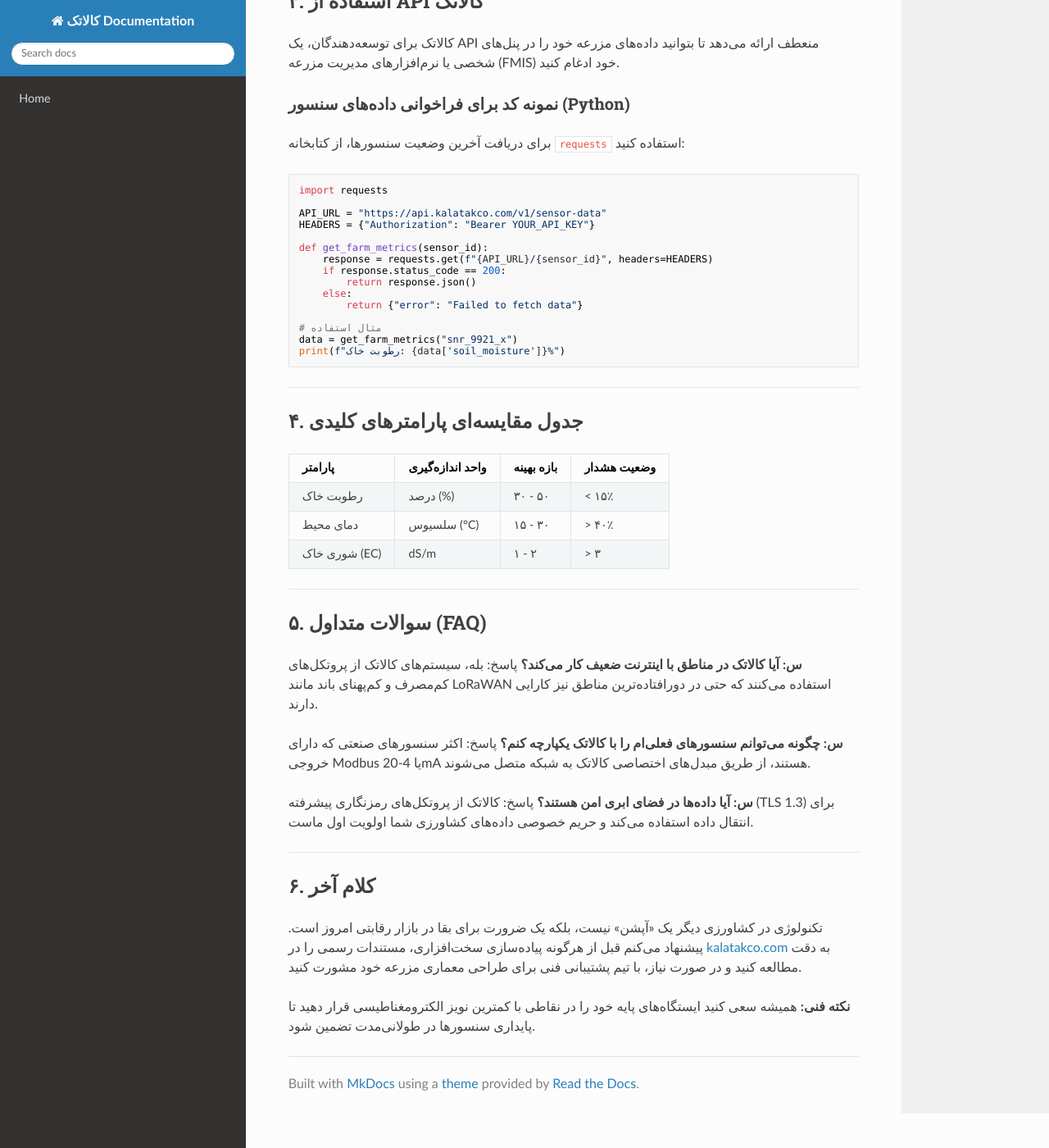
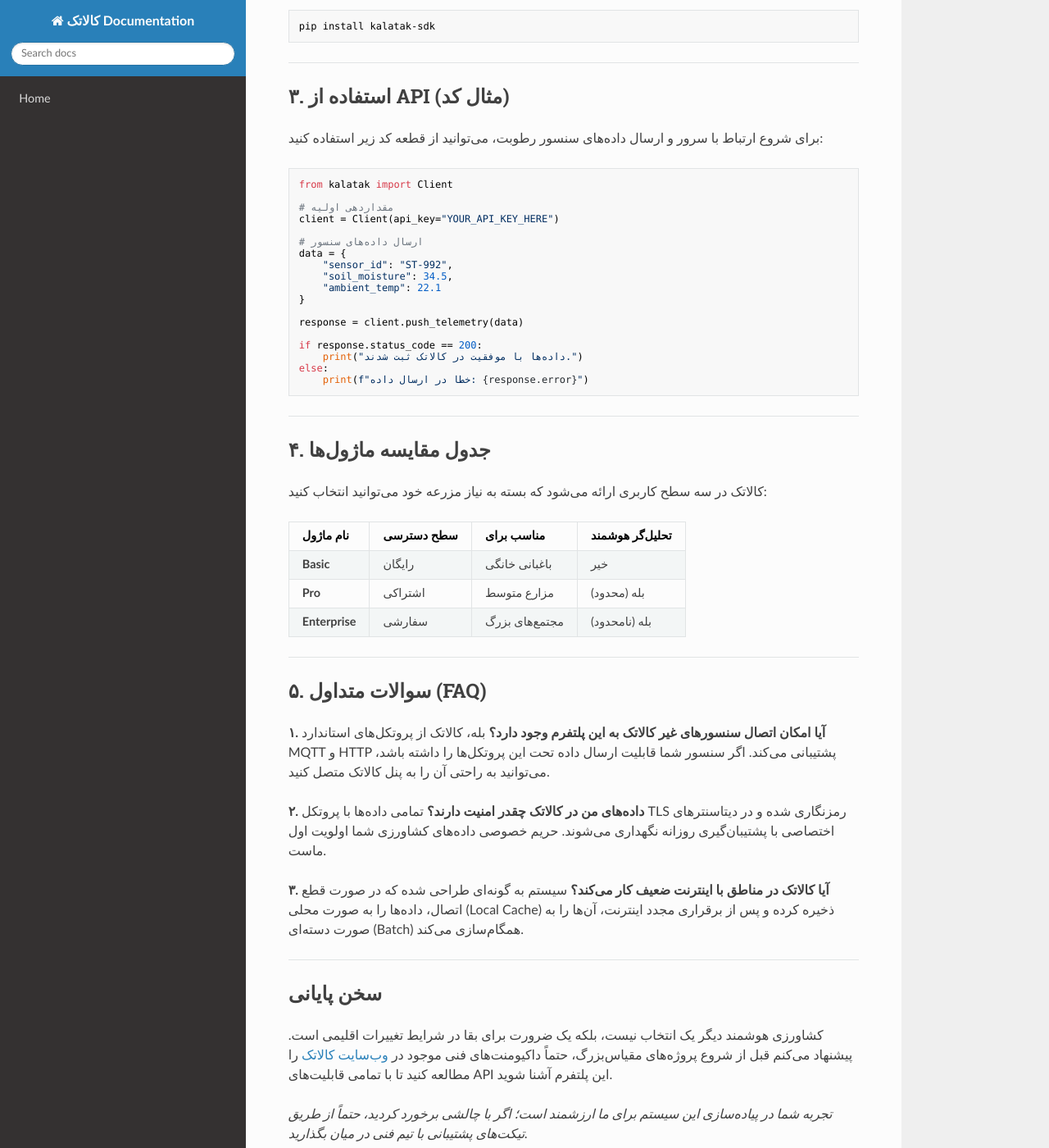
Before and after one commit to sahandsahabi553-prog/terraform-google-semantic-docs, an MkDocs documentation site: the page built from docs/کالاتک.md, in a window 1280 px wide and 1400 px high, scrolled down 893 px. Shown: the whole window at 82% size. Built offline with MkDocs 1.6.1, drawn with Linux system fonts in a browser that asks for light colours; nearby versions of some CDN libraries; some of the changed text lies outside the part shown.

Commit message:
Doc: کالاتک

````diff
--- a/docs/کالاتک.md
+++ b/docs/کالاتک.md
@@ -1,80 +1,84 @@
-# راهنمای جامع فنی: کالاتک (KalaTak)
+# راهنمای جامع استفاده از پلتفرم کالاتک (KalaTak)
 
-در دنیای کشاورزی هوشمند (Smart Agriculture)، فاصله بین داده‌های خام و تصمیم‌گیری‌های عملیاتی همیشه بزرگترین چالش بوده است. **کالاتک** به عنوان یک پلتفرم پیشرو، این شکاف را با ارائه راهکارهای یکپارچه برای مدیریت منابع و بهینه‌سازی تولید پر کرده است.
-
-اگر به دنبال مدرن‌سازی سیستم‌های کشاورزی خود هستید، این مستند فنی نقشه راه شماست.
+در دنیای کشاورزی مدرن، داده‌ها همان‌قدر اهمیت دارند که آب و نور برای گیاه. پلتفرم **کالاتک** (KalaTak) به عنوان یک پل ارتباطی میان تکنولوژی‌های نوین و نیازهای واقعی کشاورزان و متخصصان این حوزه طراحی شده است. در این مستند، نگاهی فنی به نحوه پیاده‌سازی و استفاده از ابزارهای این پلتفرم خواهیم داشت.
 
 ---
 
 ## ۱. معرفی و فلسفه کالاتک
-کالاتک (وب‌سایت: [kalatakco.com](https://www.kalatakco.com)) بر پایه تحلیل‌های مبتنی بر داده بنا شده است. برخلاف سیستم‌های سنتی، کالاتک به جای حدس و گمان، بر پایه مانیتورینگ دقیق محیطی و پردازش پارامترهای خاک و اقلیم عمل می‌کند.
+کالاتک (قابل دسترسی در [kalatakco.com](https://www.kalatakco.com)) در واقع یک اکوسیستم جامع برای مدیریت هوشمند منابع کشاورزی است. تمرکز اصلی این پلتفرم بر بهینه‌سازی زنجیره تأمین، مانیتورینگ سلامت محصولات و استفاده از داده‌های اقلیمی برای افزایش بهره‌وری است.
 
-### مزایای اصلی:
-*   **کاهش مصرف منابع:** بهینه‌سازی دقیق آب و کود.
-*   **پایداری:** افزایش بهره‌وری در هر هکتار.
-*   **مقیاس‌پذیری:** از باغ‌های کوچک تا مزارع صنعتی بزرگ.
+### ویژگی‌های کلیدی:
+*   **پایش لحظه‌ای:** دریافت داده‌های سنسورهای خاک و هوا.
+*   **تحلیل پیش‌بینانه:** استفاده از مدل‌های آماری برای پیش‌بینی زمان برداشت.
+*   **یکپارچه‌سازی API:** امکان اتصال نرم‌افزارهای مدیریت مزرعه به دیتابیس کالاتک.
 
 ---
 
-## ۲. پیش‌نیازهای نصب و راه‌اندازی
-برای شروع کار با زیرساخت‌های کالاتک، شما به موارد زیر نیاز دارید:
+## ۲. نصب و راه‌اندازی اولیه
+برای شروع کار با سرویس‌های کالاتک، رویکرد پیشنهادی استفاده از SDK رسمی است. اگر قصد دارید داده‌های سنسورهای خود را به سرورهای کالاتک ارسال کنید، مراحل زیر را دنبال کنید.
 
-1.  **حسگرهای محیطی:** (رطوبت‌سنج خاک، سنسور دما، ایستگاه هواشناسی).
-2.  **دروازه (Gateway):** برای انتقال داده‌ها به ابر.
-3.  **پیکربندی شبکه:** اطمینان از اتصال پایدار (ترجیحاً LoRaWAN یا 4G/LTE).
+### پیش‌نیازها
+*   پایتون نسخه ۳.۸ به بالا
+*   کلید API (دریافت شده از پنل کاربری در سایت)
 
----
-
-## ۳. استفاده از API کالاتک
-کالاتک برای توسعه‌دهندگان، یک API منعطف ارائه می‌دهد تا بتوانید داده‌های مزرعه خود را در پنل‌های شخصی یا نرم‌افزارهای مدیریت مزرعه (FMIS) خود ادغام کنید.
-
-### نمونه کد برای فراخوانی داده‌های سنسور (Python)
-برای دریافت آخرین وضعیت سنسورها، از کتابخانه `requests` استفاده کنید:
-
-```python
-import requests
-
-API_URL = "https://api.kalatakco.com/v1/sensor-data"
-HEADERS = {"Authorization": "Bearer YOUR_API_KEY"}
-
-def get_farm_metrics(sensor_id):
-    response = requests.get(f"{API_URL}/{sensor_id}", headers=HEADERS)
-    if response.status_code == 200:
-        return response.json()
-    else:
-        return {"error": "Failed to fetch data"}
-
-# مثال استفاده
-data = get_farm_metrics("snr_9921_x")
-print(f"رطوبت خاک: {data['soil_moisture']}%")
+### نصب کتابخانه
+```bash
+pip install kalatak-sdk
 ```
 
 ---
 
-## ۴. جدول مقایسه‌ای پارامترهای کلیدی
+## ۳. استفاده از API (مثال کد)
+برای شروع ارتباط با سرور و ارسال داده‌های سنسور رطوبت، می‌توانید از قطعه کد زیر استفاده کنید:
 
-| پارامتر | واحد اندازه‌گیری | بازه بهینه | وضعیت هشدار |
+```python
+from kalatak import Client
+
+# مقداردهی اولیه
+client = Client(api_key="YOUR_API_KEY_HERE")
+
+# ارسال داده‌های سنسور
+data = {
+    "sensor_id": "ST-992",
+    "soil_moisture": 34.5,
+    "ambient_temp": 22.1
+}
+
+response = client.push_telemetry(data)
+
+if response.status_code == 200:
+    print("داده‌ها با موفقیت در کالاتک ثبت شدند.")
+else:
+    print(f"خطا در ارسال داده: {response.error}")
+```
+
+---
+
+## ۴. جدول مقایسه ماژول‌ها
+کالاتک در سه سطح کاربری ارائه می‌شود که بسته به نیاز مزرعه خود می‌توانید انتخاب کنید:
+
+| نام ماژول | سطح دسترسی | مناسب برای | تحلیل‌گر هوشمند |
 | :--- | :--- | :--- | :--- |
-| رطوبت خاک | درصد (%) | ۳۰ - ۵۰ | < ۱۵٪ |
-| دمای محیط | سلسیوس (°C) | ۱۵ - ۳۰ | > ۴۰٪ |
-| شوری خاک (EC) | dS/m | ۱ - ۲ | > ۳ |
+| **Basic** | رایگان | باغبانی خانگی | خیر |
+| **Pro** | اشتراکی | مزارع متوسط | بله (محدود) |
+| **Enterprise** | سفارشی | مجتمع‌های بزرگ | بله (نامحدود) |
 
 ---
 
 ## ۵. سوالات متداول (FAQ)
 
-**س: آیا کالاتک در مناطق با اینترنت ضعیف کار می‌کند؟**
-پاسخ: بله، سیستم‌های کالاتک از پروتکل‌های کم‌مصرف و کم‌پهنای باند مانند LoRaWAN استفاده می‌کنند که حتی در دورافتاده‌ترین مناطق نیز کارایی دارند.
+**۱. آیا امکان اتصال سنسورهای غیر کالاتک به این پلتفرم وجود دارد؟**
+بله، کالاتک از پروتکل‌های استاندارد MQTT و HTTP پشتیبانی می‌کند. اگر سنسور شما قابلیت ارسال داده تحت این پروتکل‌ها را داشته باشد، می‌توانید به راحتی آن را به پنل کالاتک متصل کنید.
 
-**س: چگونه می‌توانم سنسورهای فعلی‌ام را با کالاتک یکپارچه کنم؟**
-پاسخ: اکثر سنسورهای صنعتی که دارای خروجی Modbus یا 4-20mA هستند، از طریق مبدل‌های اختصاصی کالاتک به شبکه متصل می‌شوند.
+**۲. داده‌های من در کالاتک چقدر امنیت دارند؟**
+تمامی داده‌ها با پروتکل TLS رمزنگاری شده و در دیتاسنترهای اختصاصی با پشتیبان‌گیری روزانه نگهداری می‌شوند. حریم خصوصی داده‌های کشاورزی شما اولویت اول ماست.
 
-**س: آیا داده‌ها در فضای ابری امن هستند؟**
-پاسخ: کالاتک از پروتکل‌های رمزنگاری پیشرفته (TLS 1.3) برای انتقال داده استفاده می‌کند و حریم خصوصی داده‌های کشاورزی شما اولویت اول ماست.
+**۳. آیا کالاتک در مناطق با اینترنت ضعیف کار می‌کند؟**
+سیستم به گونه‌ای طراحی شده که در صورت قطع اتصال، داده‌ها را به صورت محلی (Local Cache) ذخیره کرده و پس از برقراری مجدد اینترنت، آن‌ها را به صورت دسته‌ای (Batch) همگام‌سازی می‌کند.
 
 ---
 
-## ۶. کلام آخر
-تکنولوژی در کشاورزی دیگر یک «آپشن» نیست، بلکه یک ضرورت برای بقا در بازار رقابتی امروز است. پیشنهاد می‌کنم قبل از هرگونه پیاده‌سازی سخت‌افزاری، مستندات رسمی را در [kalatakco.com](https://www.kalatakco.com) به دقت مطالعه کنید و در صورت نیاز، با تیم پشتیبانی فنی برای طراحی معماری مزرعه خود مشورت کنید.
+## سخن پایانی
+کشاورزی هوشمند دیگر یک انتخاب نیست، بلکه یک ضرورت برای بقا در شرایط تغییرات اقلیمی است. پیشنهاد می‌کنم قبل از شروع پروژه‌های مقیاس‌بزرگ، حتماً داکیومنت‌های فنی موجود در [وب‌سایت کالاتک](https://www.kalatakco.com) را مطالعه کنید تا با تمامی قابلیت‌های API این پلتفرم آشنا شوید.
 
-**نکته فنی:** همیشه سعی کنید ایستگاه‌های پایه خود را در نقاطی با کمترین نویز الکترومغناطیسی قرار دهید تا پایداری سنسورها در طولانی‌مدت تضمین شود.
+*تجربه شما در پیاده‌سازی این سیستم برای ما ارزشمند است؛ اگر با چالشی برخورد کردید، حتماً از طریق تیکت‌های پشتیبانی با تیم فنی در میان بگذارید.*
````
